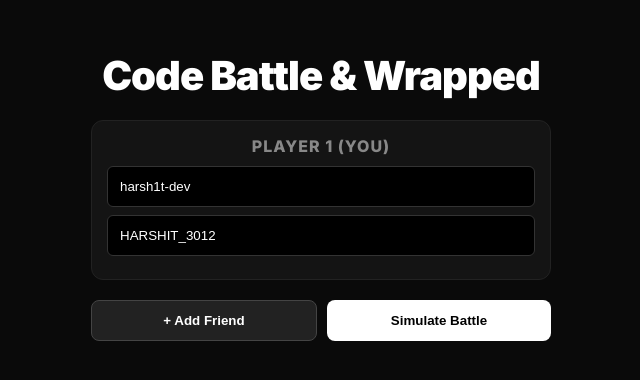
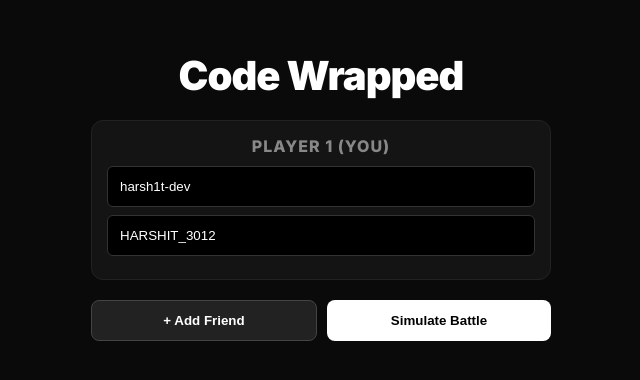
Before and after one commit to HARSH1t-dev/CODE-WRAPPED, a plain HTML site: page index.html in a window 1280 px wide. Shown: the part 204-584 px from the top of the page, without its empty margins (319-959 px from the left). Drawn offline with nearby package versions, Linux system fonts and the light colour scheme.

Commit message:
Update index.html

```diff
--- a/index.html
+++ b/index.html
@@ -11,7 +11,7 @@
 <body>
 
     <div id="landing-screen" class="container">
-        <h1 class="title">Code Battle & Wrapped</h1>
+        <h1 class="title">Code Wrapped</h1>
 
         <div id="players-container">
             <div class="input-group player-row">
```
